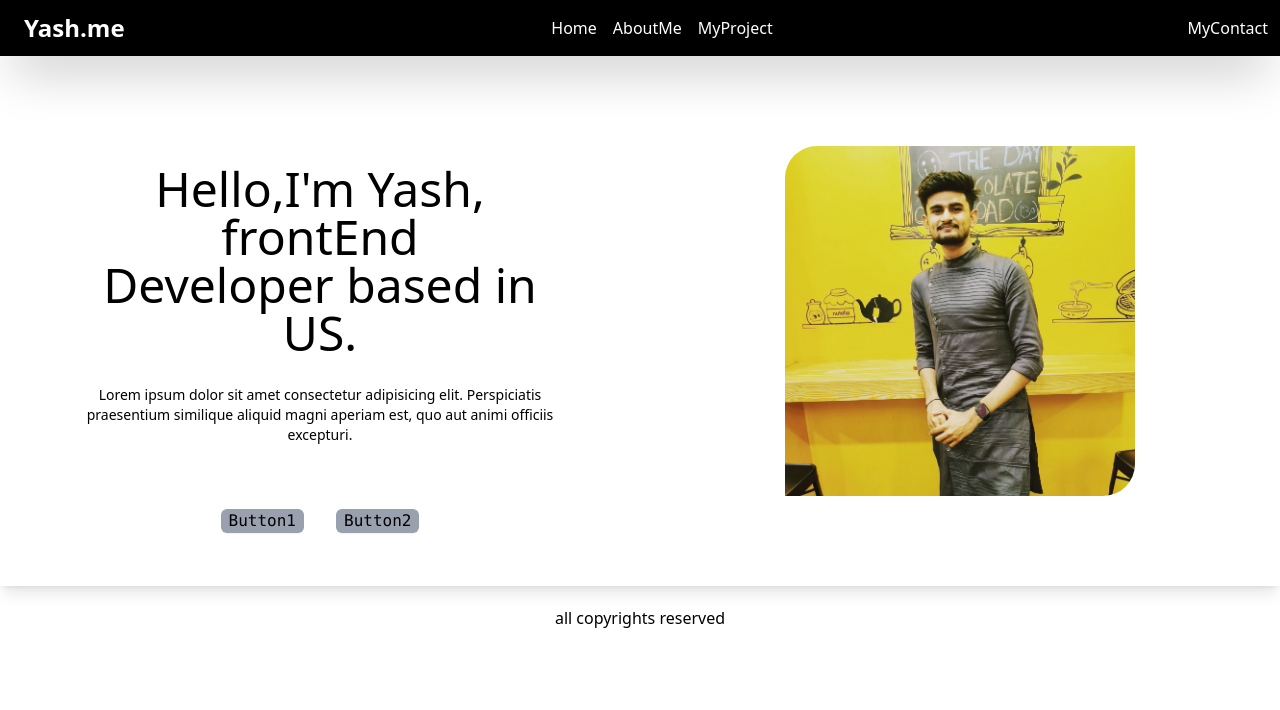
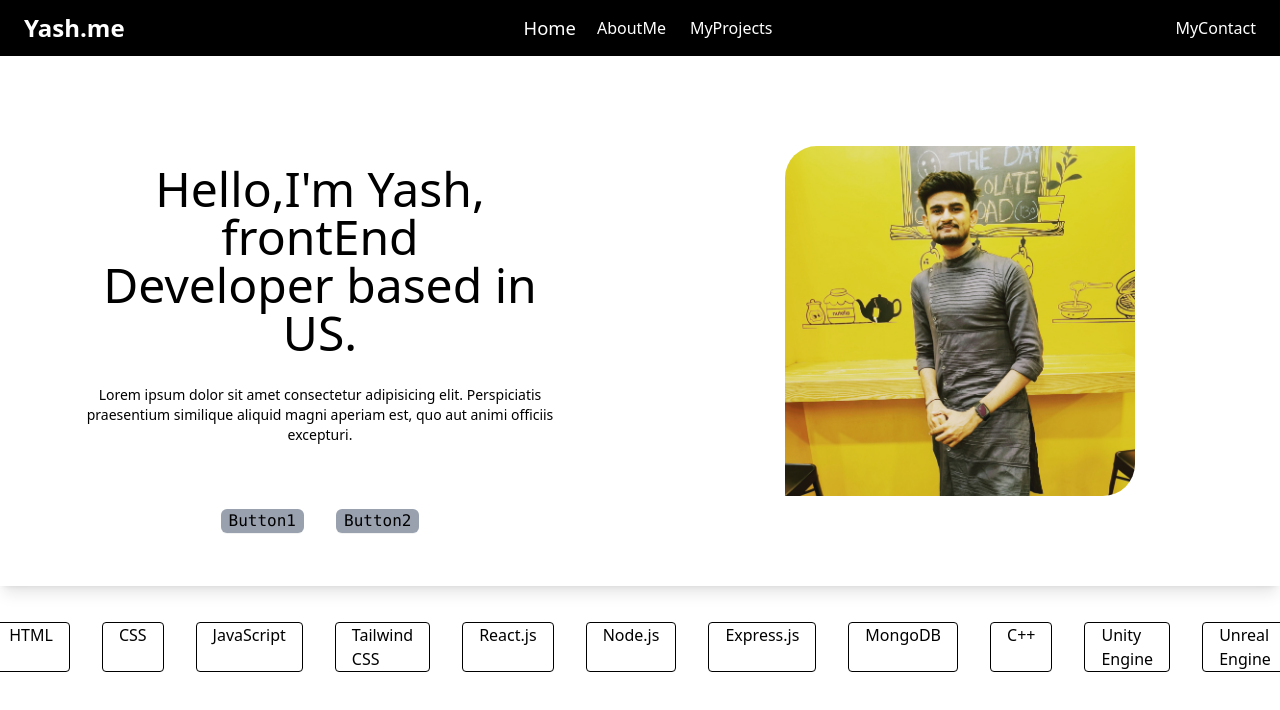
Before and after one commit to Yashmevada2807/my_portfolioMain, a React (Vite) app: page / in a window 1280 px wide. Shown: the top 710 px of the page. Built offline with nearby package versions, Linux system fonts and the light colour scheme.

Commit message:
removed whole navbar and footer from it and create separate files of them

```diff
--- a/src/App.jsx
+++ b/src/App.jsx
@@ -1,41 +1,25 @@
-import {BrowserRouter as Router ,Routes ,Route ,Link} from 'react-router-dom'
+import {BrowserRouter as Router ,Routes ,Route ,Link ,useLocation} from 'react-router-dom'
+import { useState } from 'react'
 import './App.css'
-import Home from './components/home'
+import Home from './components/Home'
 import About from './components/About'
 import MyProject from './components/MyProject'
 import Contact from './components/Contact'
+import Navbar from './components/Navbar'
+import Footer from './components/Footer'
 
 function App() {
-
   return (
     <Router>
       <>
-      <nav className='w-full p-3 shadow-2xl bg-black '>
-        <div className='text-white  flex justify-between items-center'>
-          <div className="logo font-bold text-2xl px-3">
-            Yash.me
-          </div>
-          <div className="routes flex gap-4  ">
-            <Link className='hover:scale-[110%] duration-350' to='/'>Home</Link>
-            <Link className='hover:scale-[110%] duration-350' to='/AboutMe'>AboutMe</Link>
-            <Link className='hover:scale-[105%] duration-350' to='/MyProject'>MyProject</Link>
-          </div>
-          <div className='flex'>
-            <Link className='hover:scale-[110%] duration-300' to="/Contact">MyContact</Link>
-          </div>
-        </div>
-      </nav>
-
-
+      <Navbar/>
       <Routes>
         <Route path='/' element={<Home />}/>
         <Route path='/aboutme' element={<About />}/>
-        <Route path='/myproject' element={<MyProject />}/>
-        <Route path='/contact' element={<Contact/>}/>
+        <Route path='/myprojects' element={<MyProject />}/>
+        <Route path='/contacts' element={<Contact />}/>
       </Routes>
-      <footer className='flex justify-center my-5 items-center'>
-        all copyrights reserved
-      </footer>
+      <Footer/>
     </>
     </Router>
   )
```
